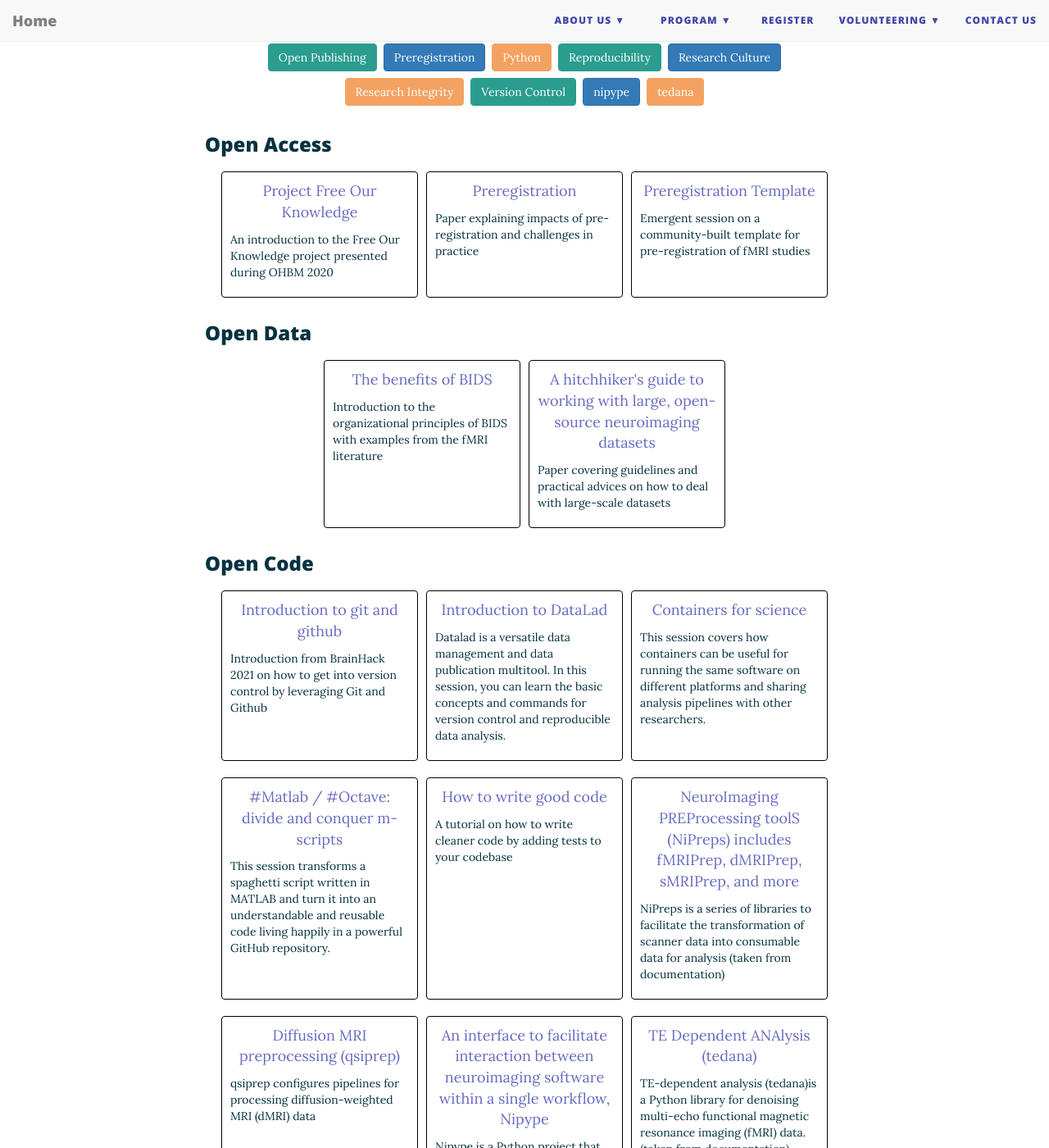
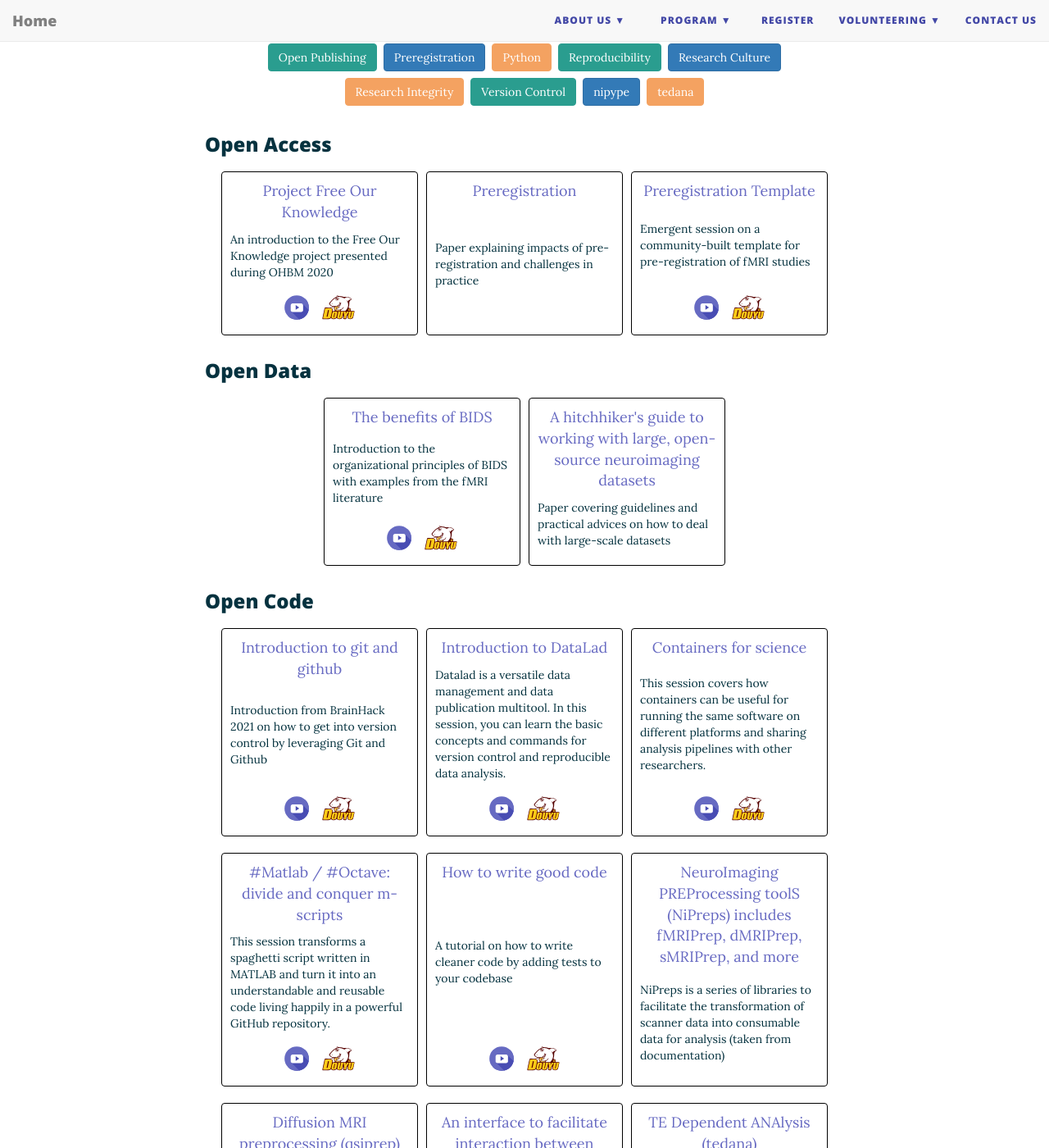
Before and after one commit to ohbm/osr2023, a Jekyll site: the page built from educational.md, in a window 1280 px wide and 1400 px high, scrolled down 285 px. Shown: the whole window at 82% size. Built offline with Jekyll 4.4.1, drawn with Linux system fonts in a browser that asks for light colours; nearby versions of some CDN libraries.

Commit message:
Add logos for videos

```diff
--- a/css/main.css
+++ b/css/main.css
@@ -1226,6 +1226,9 @@
   padding: 10px;
   border: 1px solid black;
   border-radius: 4px;
+  display: flex;
+  flex-direction: column;
+  justify-content: space-between;
 }
 
 .educational-card-title {
@@ -1239,6 +1242,16 @@
   margin-bottom: 10px;
 }
 
+.educational-links {
+  display: flex;
+  justify-content: center;
+}
+
+.educational-link {
+  height: 30px;
+  margin: 8px;
+}
+
 .orange-tag {
   background-color: #f4a261;
   border-color: #f4a261;
--- a/educational.md
+++ b/educational.md
@@ -51,6 +51,18 @@
     return educationals.filter(educ => (educ.Tags.toLowerCase().includes(tagValue.toLowerCase())));
 }
 
+function buildLinkDiv(educational) {
+    let linksDiv = `<div class="educational-links">`;
+    if (educational.Link && educational.Link !== "" && educational.Link.includes("youtu")) {
+        linksDiv += `<a href=${educational.Link} target="_blank"><img class="educational-link" src="../img/youtube-logo.svg"></a>`;
+    }
+    if (educational.Douyu && educational.Douyu !== "") {
+        linksDiv += `<a href=${educational.Douyu} target="_blank"><img class="educational-link" src="../img/Douyu-logo_geg.svg"></a>`;
+    }
+    linksDiv += `</div>`;
+    return linksDiv;
+}
+
 function renderEducationalDiv(educationals) {
     const mainCategories = ["Open Access", "Open Data", "Open Code", "Reproducibility", "Research Integrity", "Research Culture"];
     let educationalHTML = `<div class="educational">`;
```
Also changed, not shown: other parts of educational.md (+2 -0 lines).
